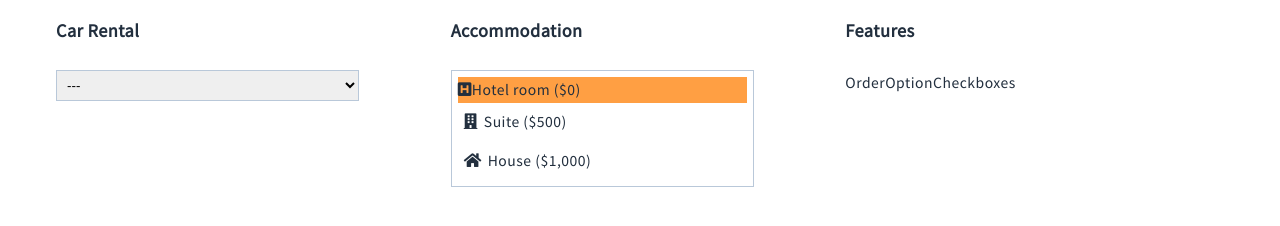
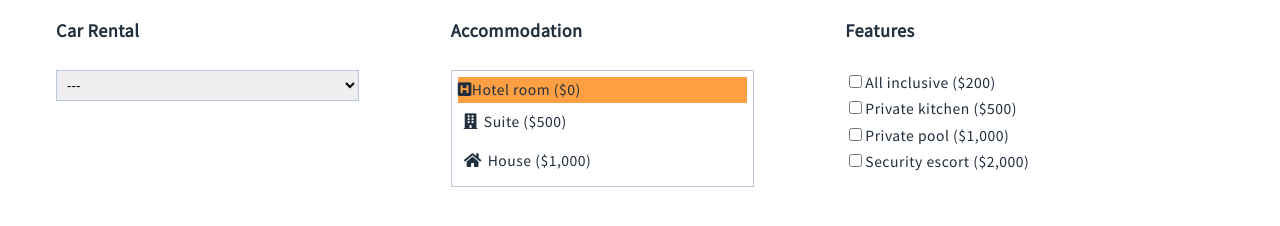
Before and after one commit to eremziom/travel-agency, a React app: page /trip/1 in a window 1280 px wide. Shown: the part 1756-1982 px from the top of the page. Built offline with nearby package versions, Linux system fonts and the light colour scheme.

Commit message:
add checkbox component

```diff
--- a/src/components/features/OrderOption/OrderOptionCheckboxes.js
+++ b/src/components/features/OrderOption/OrderOptionCheckboxes.js
@@ -1,9 +1,41 @@
 import React from 'react';
+import styles from './OrderOption.scss';
+import {formatPrice} from '../../../utils/formatPrice';
+import PropTypes from 'prop-types';
 
-const OrderOptionCheckboxes = () => {
-  return(
-    <div>OrderOptionCheckboxes</div>
-  );
+const newValueSet = (currentValue, id, checked) => {
+  if(checked){
+    return [
+      ...currentValue,
+      id,
+    ];
+  } else {
+    return currentValue.filter(value => value != id);
+  }
 };
 
+const OrderOptionCheckboxes = ({values, setOrderOption, currentValue}) => (
+  <div
+    className={styles.checkboxes}
+  >
+    {values.map(value => (
+      <label
+        key={value.id}
+      >
+        <input type='checkbox' value={value.id} checked={currentValue[value.id]}
+          onChange={event => setOrderOption(newValueSet(currentValue, value.id, event.currentTarget.checked))}
+        />
+        {value.name} ({formatPrice(value.price)})
+      </label>
+    ))}
+  </div>
+);
+
+OrderOptionCheckboxes.propTypes = {
+  currentValue: PropTypes.array,
+  setOrderOption: PropTypes.func,
+  values: PropTypes.array,
+};
+
+
 export default OrderOptionCheckboxes;
```
